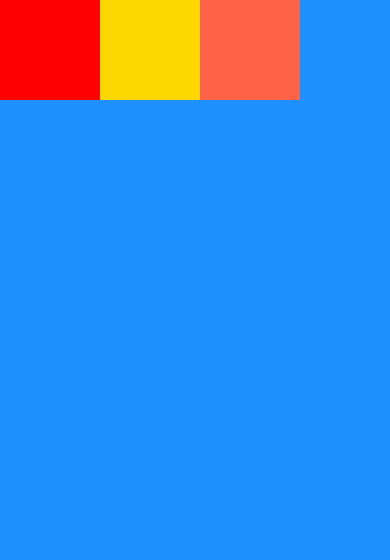
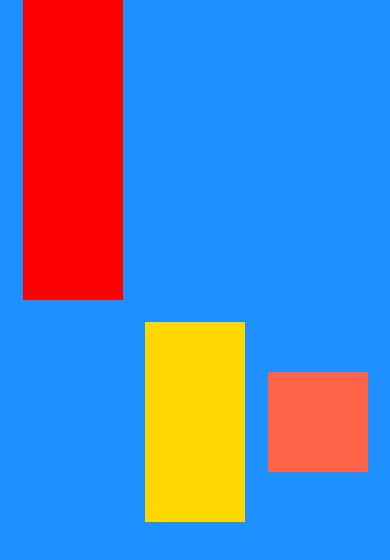
Before and after one commit to amit517/DoneWithIt_React_Native, a React Native app: screen / in a window 390 px wide. Shown: the top 560 px of the page. Built offline with nearby package versions, Linux system fonts and the light colour scheme.

Commit message:
flexDirection

```diff
--- a/App.js
+++ b/App.js
@@ -10,20 +10,23 @@ export default function App() {
         backgroundColor: "dodgerblue",
         flex: 1,
         flexDirection: "row",
+        justifyContent: "space-evenly", // main
+        alignItems: "center",
       }}
     >
       <View
         style={{
           backgroundColor: "red",
           width: 100,
-          height: 100,
+          height: 300,
+          alignSelf: "flex-start",
         }}
       />
       <View
         style={{
           backgroundColor: "gold",
           width: 100,
-          height: 100,
+          height: 200,
         }}
       />
       <View
```
